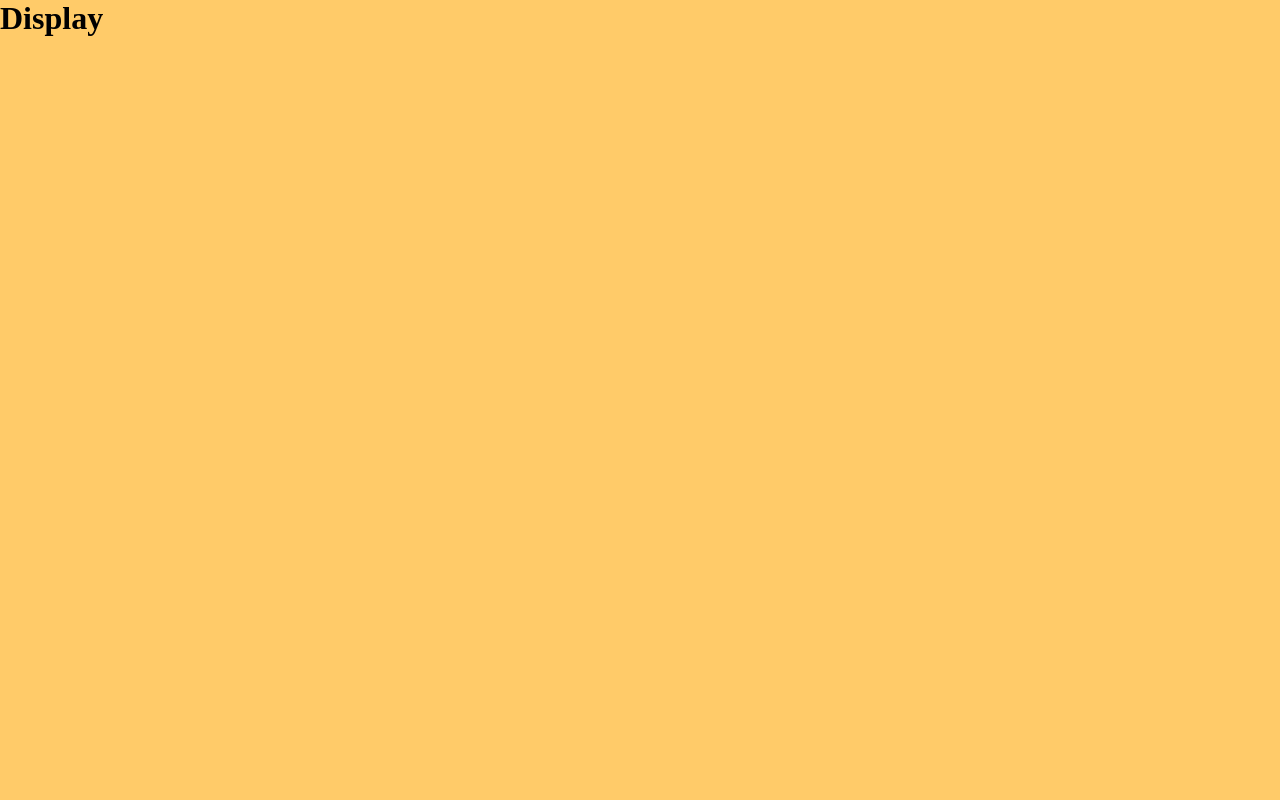
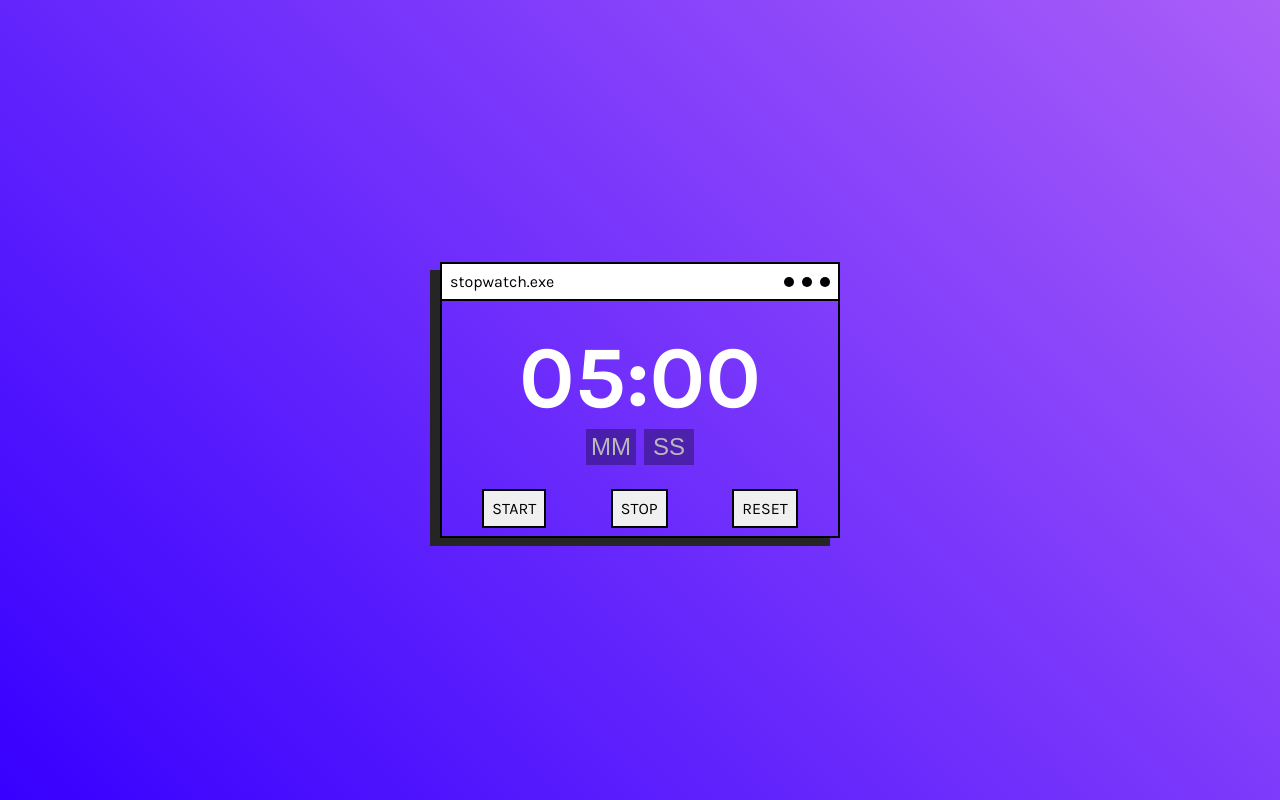
Before and after one commit to MateusP21/stopwatch, a React (Create React App) app: page / in a window 1280 px wide. Built offline with nearby package versions, Linux system fonts and the light colour scheme.

Commit message:
fazendo modificações no design

```diff
--- a/src/App.js
+++ b/src/App.js
@@ -2,7 +2,7 @@ import Display from "./components/Display/Display";
 
 function App() {
   return (
-    <div className="App">
+    <div className="app">
       <Display/>
     </div>
   );
--- a/src/components/Display/Display.js
+++ b/src/components/Display/Display.js
@@ -3,6 +3,26 @@ import './index.css'
 
 export default class Display extends React.Component {
   render() {
-    return <h1>Display</h1>
+    return <div className='window'>
+      <div className="window-bar">
+        <p>stopwatch.exe</p>
+        <div className="window-bar-buttons">
+          <div className="circle-button"></div>
+          <div className="circle-button"></div>
+          <div className="circle-button"></div>
+        </div>
+
+      </div>
+      <h1>05:00</h1>
+      <div className="window-inputs">
+        <input type="number" name="" id="" placeholder='MM'/>
+        <input type="number" name="" id="" placeholder='SS'/>
+      </div>
+      <div className="window-controls">
+        <span>START</span>
+        <span>STOP</span>
+        <span>RESET</span>
+        </div>
+    </div>
   }
 }
--- a/src/components/Display/index.css
+++ b/src/components/Display/index.css
@@ -0,0 +1,72 @@
+.window {
+  display: flex;
+  flex-direction: column;
+  width: 400px;
+  border: 2px solid black;
+  box-shadow: -10px 8px 0px 0px #262525;
+}
+
+.window-inputs {
+  display: flex;
+  align-items: center;
+  justify-content: center;
+  gap: 8px;
+}
+input {
+  font-size: 24px;
+  padding: 4px;
+  width: 50px;
+  text-align: center;
+  border: none;
+  background: #00000052;
+  color: white;
+}
+
+input::placeholder {
+  color: rgb(185, 185, 185);
+}
+
+.window-controls {
+  margin-top: 16px;
+  padding: 8px;
+  display: flex;
+  justify-content: space-around;
+}
+
+.window-controls span {
+  background-color: rgb(240, 240, 240);
+  border: 2px solid black;
+  padding: 8px;
+  cursor: pointer;
+  transition: all 0.2s;
+}
+
+.window-controls span:hover {
+  box-shadow: -4px 4px 0px 0px #262525;
+}
+
+.window h1 {
+  margin-top: 25px;
+  align-self: center;
+  font-size: 88px;
+  color: white;
+}
+.window-bar {
+  background: white;
+  display: flex;
+  align-items: center;
+  justify-content: space-between;
+  padding: 8px;
+  border-bottom: 2px solid black;
+}
+
+.window-bar-buttons {
+  display: flex;
+  gap: 8px;
+}
+.circle-button {
+  width: 10px;
+  height: 10px;
+  background-color: black;
+  border-radius: 100%;
+}
--- a/src/index.css
+++ b/src/index.css
@@ -1,3 +1,5 @@
+@import url('https://fonts.googleapis.com/css2?family=Karla:wght@400;700&display=swap');
+
 * {
   margin: 0;
   padding: 0;
@@ -5,13 +7,33 @@
 }
 
 body {
-  background-color: #ffcb69;
+  background: linear-gradient(45deg, #3700ff, #aa5ff8);
+  font-family: 'Karla';
   -webkit-font-smoothing: antialiased;
   -moz-osx-font-smoothing: grayscale;
+  height: 100vh;
+  display: flex;
+  align-items: center;
+  justify-content: center;
 }
 
+.app {
+  display: flex;
+}
 
 code {
   font-family: source-code-pro, Menlo, Monaco, Consolas, 'Courier New',
     monospace;
 }
+
+/* Chrome, Safari, Edge, Opera */
+input::-webkit-outer-spin-button,
+input::-webkit-inner-spin-button {
+  -webkit-appearance: none;
+  margin: 0;
+}
+
+/* Firefox */
+input[type='number'] {
+  -moz-appearance: textfield;
+}
```
